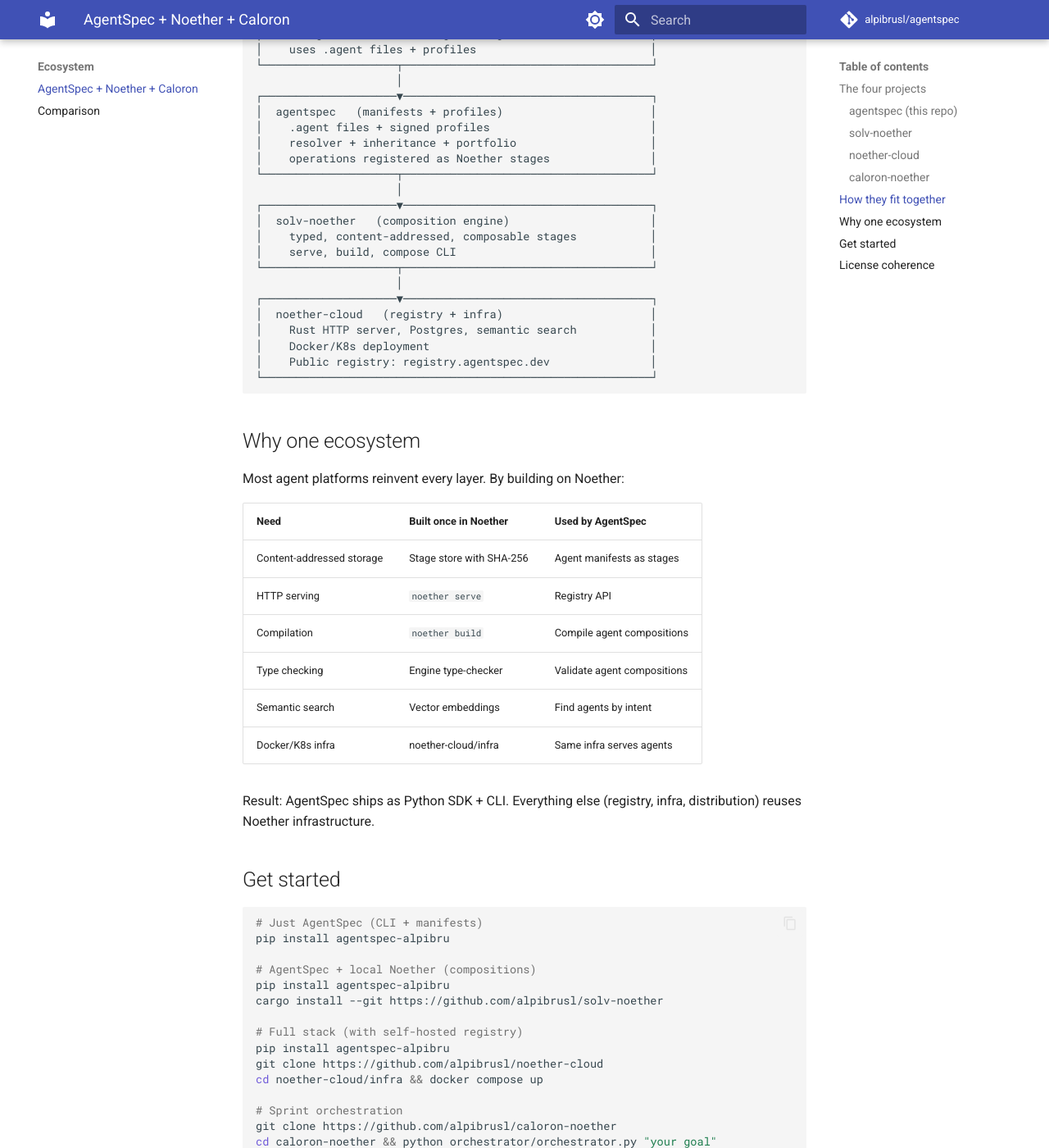
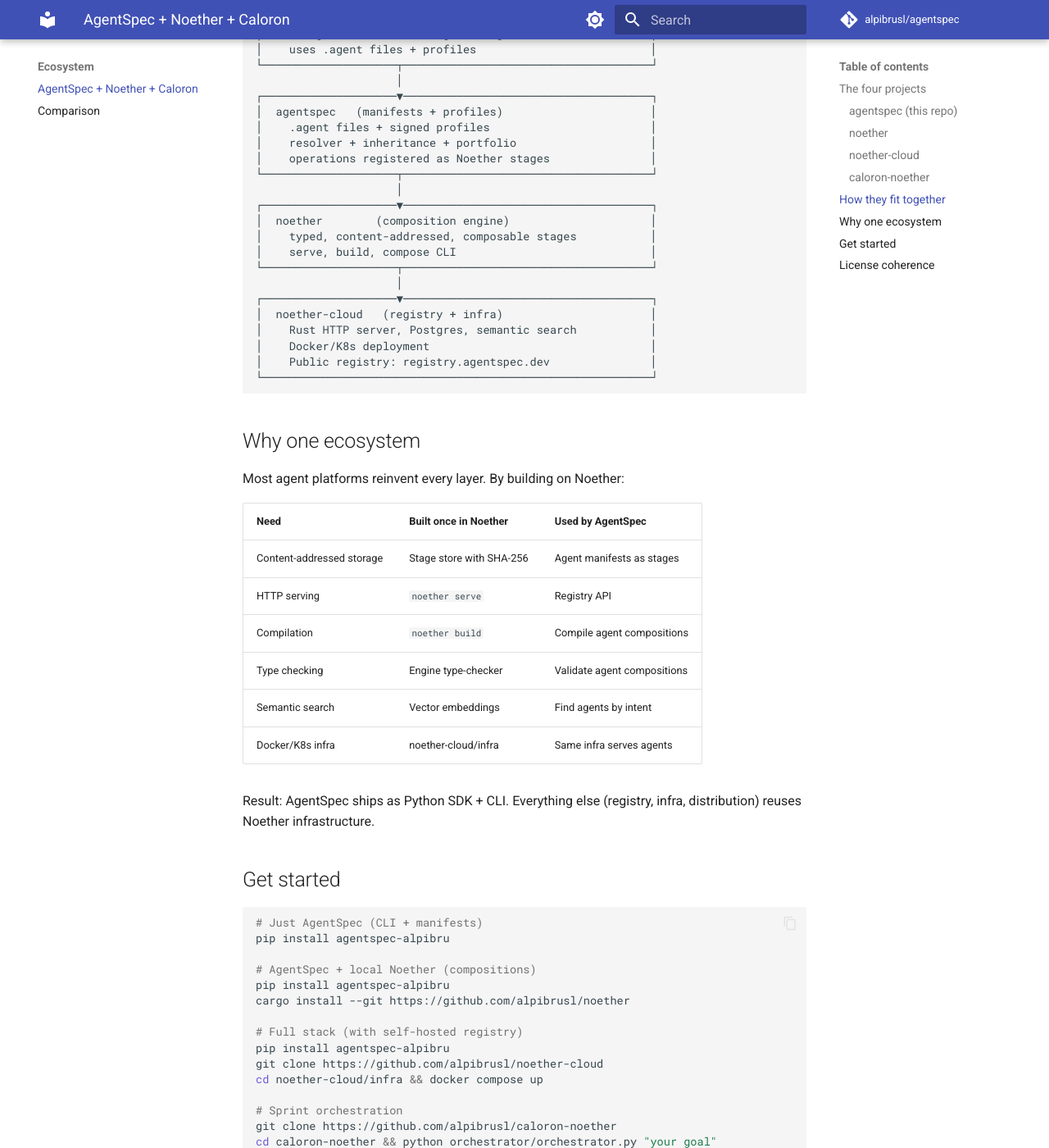
Before and after one commit to alpibrusl/agentspec, an MkDocs documentation site: the page built from docs/ecosystem/overview.md, in a window 1280 px wide and 1400 px high, scrolled down 1103 px. Shown: the whole window at 82% size. Built offline with MkDocs 1.6.1 and Material for MkDocs 9.7.7, drawn with Linux system fonts in a browser that asks for light colours; comment, search, counter and statistics services are not loaded.

Commit message:
docs: rename solv-noether → noether (correct repo + project name)
The Noether project lives at github.com/alpibrusl/noether, not
github.com/alpibrusl/solv-noether (legacy folder name from the first
prototype). Updated all references in README + ecosystem docs +
concepts/noether.md.

No code change. URLs that previously 404'd or redirected now resolve
directly.

Co-Authored-By: Claude Opus 4.6 (1M context) <noreply@anthropic.com>

```diff
--- a/docs/ecosystem/overview.md
+++ b/docs/ecosystem/overview.md
@@ -11,7 +11,7 @@ The standard + CLI + SDK + profile system. Open source (EUPL-1.2).
 What you write: `.agent` files
 What you run: `agentspec run my.agent`
 
-### [solv-noether](https://github.com/alpibrusl/solv-noether)
+### [noether](https://github.com/alpibrusl/noether)
 
 Verified composition platform. Content-addressed stages, type-safe, composable.
 
@@ -49,7 +49,7 @@ What AgentSpec uses: agent definitions, profiles for HR Agent context, evolution
 └────────────────────┬─────────────────────────────────────┘
                      │
 ┌────────────────────▼─────────────────────────────────────┐
-│  solv-noether   (composition engine)                     │
+│  noether        (composition engine)                     │
 │    typed, content-addressed, composable stages           │
 │    serve, build, compose CLI                             │
 └────────────────────┬─────────────────────────────────────┘
@@ -85,7 +85,7 @@ pip install agentspec-alpibru
 
 # AgentSpec + local Noether (compositions)
 pip install agentspec-alpibru
-cargo install --git https://github.com/alpibrusl/solv-noether
+cargo install --git https://github.com/alpibrusl/noether
 
 # Full stack (with self-hosted registry)
 pip install agentspec-alpibru
```
Also changed, not shown: README.md (+2 -2 lines), docs/concepts/noether.md (+1 -1 lines).
